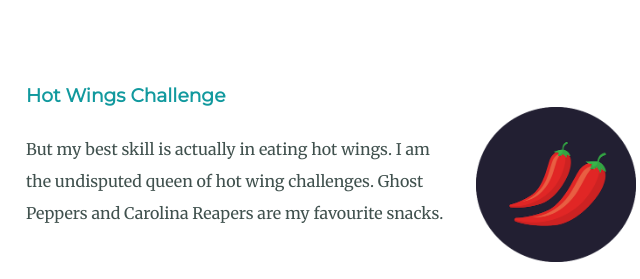
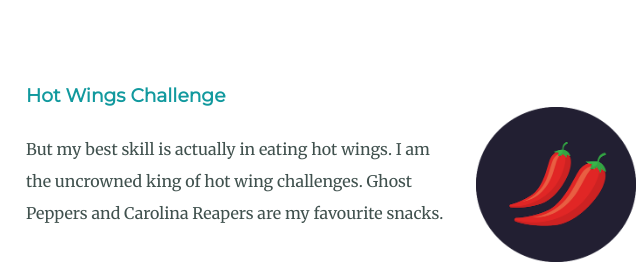
Before and after one commit to KrishnaSudarshan002/Portfolio-Site, a plain HTML site: page index.html in a window 1280 px wide. Shown: the part 1980-2259 px from the top of the page, 294-934 px from the left. Drawn offline with Linux system fonts and the light colour scheme.

Commit message:
Update index.html

```diff
--- a/index.html
+++ b/index.html
@@ -40,7 +40,7 @@
         <div class="skill-row">
             <img class="chilli-img" src="chillies.png" alt="">
             <h3>Hot Wings Challenge</h3>
-            <p>But my best skill is actually in eating hot wings. I am the undisputed queen of hot wing challenges. Ghost Peppers and
+            <p>But my best skill is actually in eating hot wings. I am the uncrowned king of hot wing challenges. Ghost Peppers and
             Carolina Reapers are my favourite snacks.</p>
         </div>
     </div>
```
